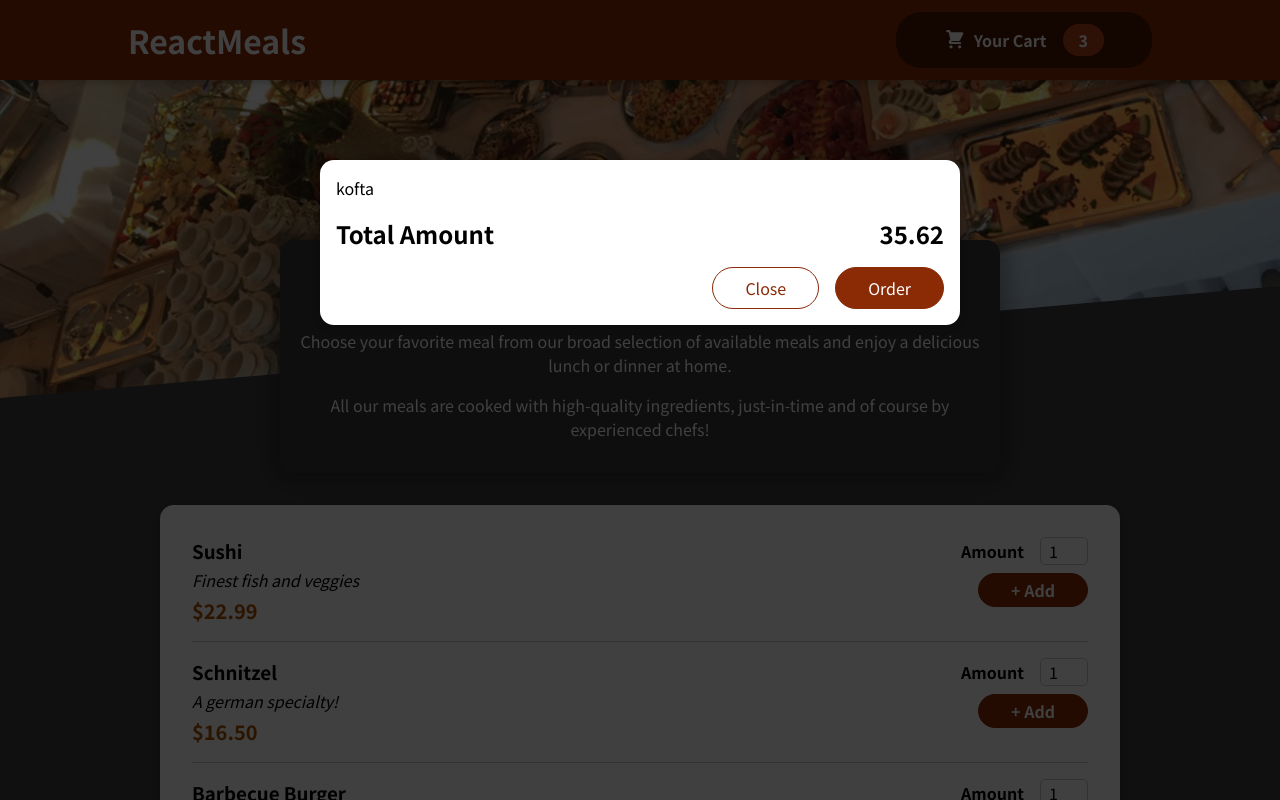
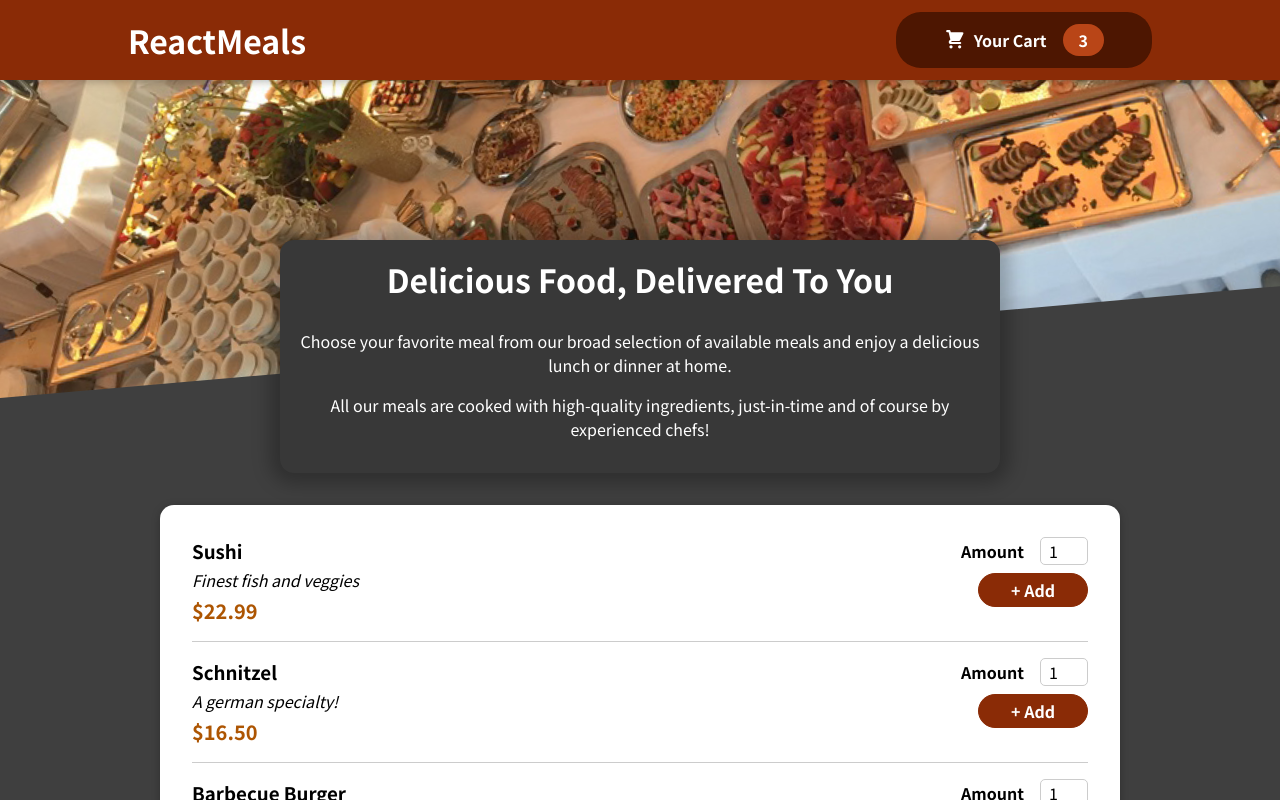
Before and after one commit to Yasser-Shehab/food-order-app, a React (Create React App) app: page / in a window 1280 px wide. Shown: the top 800 px of the page. Built offline with nearby package versions, Linux system fonts and the light colour scheme.

Commit message:
Managing Cart & Modal State

```diff
--- a/src/App.js
+++ b/src/App.js
@@ -1,12 +1,22 @@
+import { useState } from "react";
 import Cart from "./components/Cart/Cart";
 import Header from "./components/Layout/Header";
 import Meals from "./components/Meals/Meals";
 
 function App() {
+  const [cartIsShown, setCartIsShown] = useState(false);
+
+  const showCartHandler = () => {
+    setCartIsShown(true);
+  };
+
+  const hideCartHandler = () => {
+    setCartIsShown(false);
+  };
   return (
     <>
-      <Cart />
-      <Header />
+      {cartIsShown && <Cart onClose={hideCartHandler} />}
+      <Header onShowCart={showCartHandler} />
       <main>
         <Meals />
       </main>
--- a/src/components/Cart/Cart.js
+++ b/src/components/Cart/Cart.js
@@ -2,7 +2,7 @@
 import Modal from "../UI/Modal";
 import classes from "./Cart.module.css";
 
-function Cart() {
+function Cart({ onClose }) {
   const cartItems = (
     <ul className={classes["cart-items"]}>
       {[{ id: "c1", name: "kofta", amount: 2, price: 10 }].map((item) => (
@@ -11,14 +11,16 @@
     </ul>
   );
   return (
-    <Modal>
+    <Modal onClose={onClose}>
       {cartItems}
       <div className={classes.total}>
         <span>Total Amount</span>
         <span>35.62</span>
       </div>
       <div className={classes.actions}>
-        <button className={classes["button--alt"]}>Close</button>
+        <button className={classes["button--alt"]} onClick={onClose}>
+          Close
+        </button>
         <button className={classes.button}>Order</button>
       </div>
     </Modal>
--- a/src/components/Layout/Header.js
+++ b/src/components/Layout/Header.js
@@ -3,12 +3,12 @@
 import meals from "../../assets/meals.jpg";
 import HeaderCartButton from "./HeaderCartButton";
 
-function Header() {
+function Header({ onShowCart }) {
   return (
     <>
       <header className={classes.header}>
         <h1>ReactMeals</h1>
-        <HeaderCartButton />
+        <HeaderCartButton onClick={onShowCart} />
       </header>
       <div className={classes["main-image"]}>
         <img src={meals} alt="table of food" />
--- a/src/components/Layout/HeaderCartButton.js
+++ b/src/components/Layout/HeaderCartButton.js
@@ -1,9 +1,9 @@
 import classes from "./HeaderCartButton.module.css";
 import CartIcon from "../Cart/CartIcon";
 
-function HeaderCartButton() {
+function HeaderCartButton({ onClick }) {
   return (
-    <button className={classes.button}>
+    <button className={classes.button} onClick={onClick}>
       <span className={classes.icon}>
         <CartIcon />
       </span>
--- a/src/components/UI/Modal.js
+++ b/src/components/UI/Modal.js
@@ -2,8 +2,8 @@
 import { createPortal } from "react-dom";
 import classes from "./Modal.module.css";
 
-const Backdrop = () => {
-  return <div className={classes.backdrop} />;
+const Backdrop = ({ onClose }) => {
+  return <div className={classes.backdrop} onClick={onClose} />;
 };
 
 const ModalOverlay = ({ children }) => {
@@ -16,10 +16,10 @@
 
 const portalElement = document.getElementById("overlays");
 
-function Modal({ children }) {
+function Modal({ children, onClose }) {
   return (
     <>
-      {createPortal(<Backdrop />, portalElement)}
+      {createPortal(<Backdrop onClose={onClose} />, portalElement)}
       {createPortal(<ModalOverlay>{children}</ModalOverlay>, portalElement)}
     </>
   );
```
Also changed, not shown: 1 other file (tests, documents, lock files or other folders).
